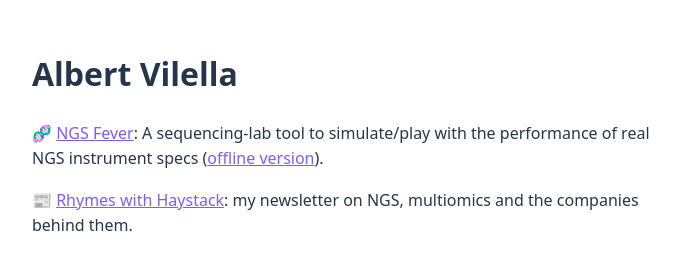
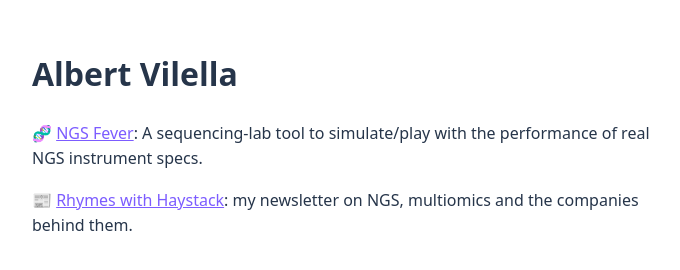
Before and after one commit to avilella/avilella.github.io, a plain HTML site: page index.html in a window 1280 px wide. Shown: the whole page, without its empty margins (288-968 px from the left). Drawn offline with Linux system fonts and the light colour scheme.

Commit message:
no offline

```diff
--- a/index.html
+++ b/index.html
@@ -8,7 +8,7 @@
 </head>
 <body>
   <h1>Albert Vilella</h1>
-  <p>🧬 <a href="ngs_fever.html">NGS Fever</a>: A sequencing-lab tool to simulate/play with the performance of real NGS instrument specs (<a href="ngs_fever_offline.html">offline version</a>).</p>
+  <p>🧬 <a href="ngs_fever.html">NGS Fever</a>: A sequencing-lab tool to simulate/play with the performance of real NGS instrument specs.</p>
   <p>📰 <a href="https://albertvilella.substack.com/?utm_source=github_io&amp;utm_medium=web">Rhymes with Haystack</a>: my newsletter on NGS, multiomics and the companies behind them.</p>
 </body>
 </html>
```
